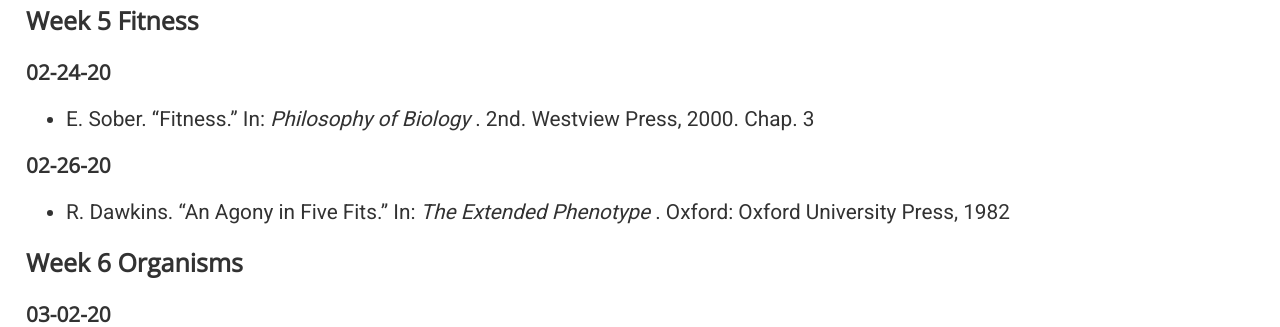
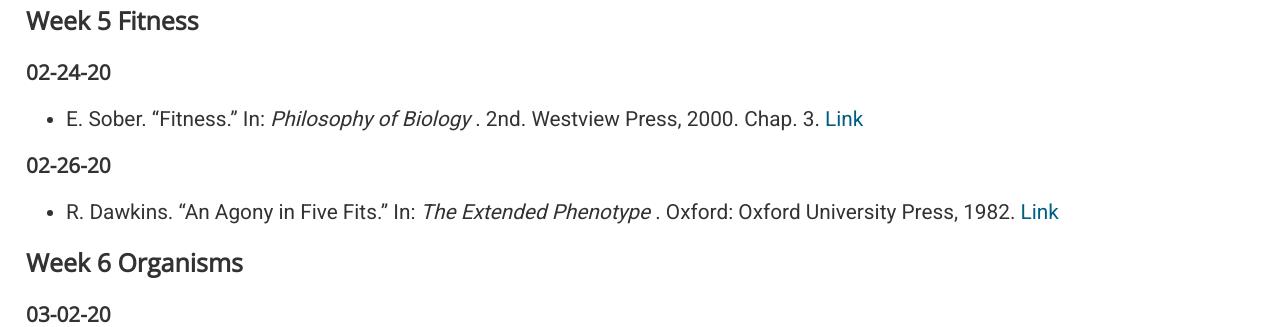
Before and after one commit to makp/website, a Flask app: page /schedule3 in a window 1280 px wide. Shown: the part 1440-1767 px from the top of the page. Run offline with Flask 2, Linux system fonts and the light colour scheme.

Commit message:
add links to w5 readings

```diff
--- a/latex/schedules/schedule_s20_phil212/schedule_s20_phil212.html
+++ b/latex/schedules/schedule_s20_phil212/schedule_s20_phil212.html
@@ -157,7 +157,8 @@ href="https://tu-my.sharepoint.com/:b:/g/personal/mpedroso_towson_edu/EWm2N7TnVn
  id="x1-14000Week 5"></a>02-24-20</h5>
      <ul class="itemize1">
      <li class="itemize">E. Sober. &#8220;Fitness.&#8221; In: <em>Philosophy of Biology</em>. 2nd. Westview Press, 2000.
-     Chap.&#x00A0;3</li></ul>
+     Chap.&#x00A0;3. <a
+href="https://tu-my.sharepoint.com/:b:/g/personal/mpedroso_towson_edu/EShP55lbw2NOptLllPe-5F0BxcnDLecpZQw9Dxch1pP7kQ?e=JaaA9Y" >Link</a></li></ul>
 
 
 
@@ -167,7 +168,8 @@ href="https://tu-my.sharepoint.com/:b:/g/personal/mpedroso_towson_edu/EWm2N7TnVn
  id="x1-15000Week 5"></a>02-26-20</h5>
      <ul class="itemize1">
      <li class="itemize">R.  Dawkins.  &#8220;An  Agony  in  Five  Fits.&#8221;  In:  <em>The  Extended  Phenotype</em>.
-     Oxford: Oxford University Press, 1982</li></ul>
+     Oxford: Oxford University Press, 1982. <a
+href="https://tu-my.sharepoint.com/:b:/g/personal/mpedroso_towson_edu/EYKHrzE2nBxGo4sDcCT03dEBA477DvlwWav5t3SgQ4E-Zg?e=sIiAvM" >Link</a></li></ul>
 <!--l. 87--><p class="noindent" >
 </p>
    <h4 class="subsectionHead"><span class="titlemark">Week 6   </span> <a
--- a/templates/includes/schedule_s20_phil212.html
+++ b/templates/includes/schedule_s20_phil212.html
@@ -297,7 +297,10 @@
     Philosophy of Biology
    </em>
    . 2nd. Westview Press, 2000.
-     Chap. 3
+     Chap. 3.
+   <a href="https://tu-my.sharepoint.com/:b:/g/personal/mpedroso_towson_edu/EShP55lbw2NOptLllPe-5F0BxcnDLecpZQw9Dxch1pP7kQ?e=JaaA9Y">
+    Link
+   </a>
   </li>
  </ul>
  <!--l. 82-->
@@ -315,7 +318,10 @@
     The  Extended  Phenotype
    </em>
    .
-     Oxford: Oxford University Press, 1982
+     Oxford: Oxford University Press, 1982.
+   <a href="https://tu-my.sharepoint.com/:b:/g/personal/mpedroso_towson_edu/EYKHrzE2nBxGo4sDcCT03dEBA477DvlwWav5t3SgQ4E-Zg?e=sIiAvM">
+    Link
+   </a>
   </li>
  </ul>
  <!--l. 87-->
```
Also changed, not shown: 1 other file.
